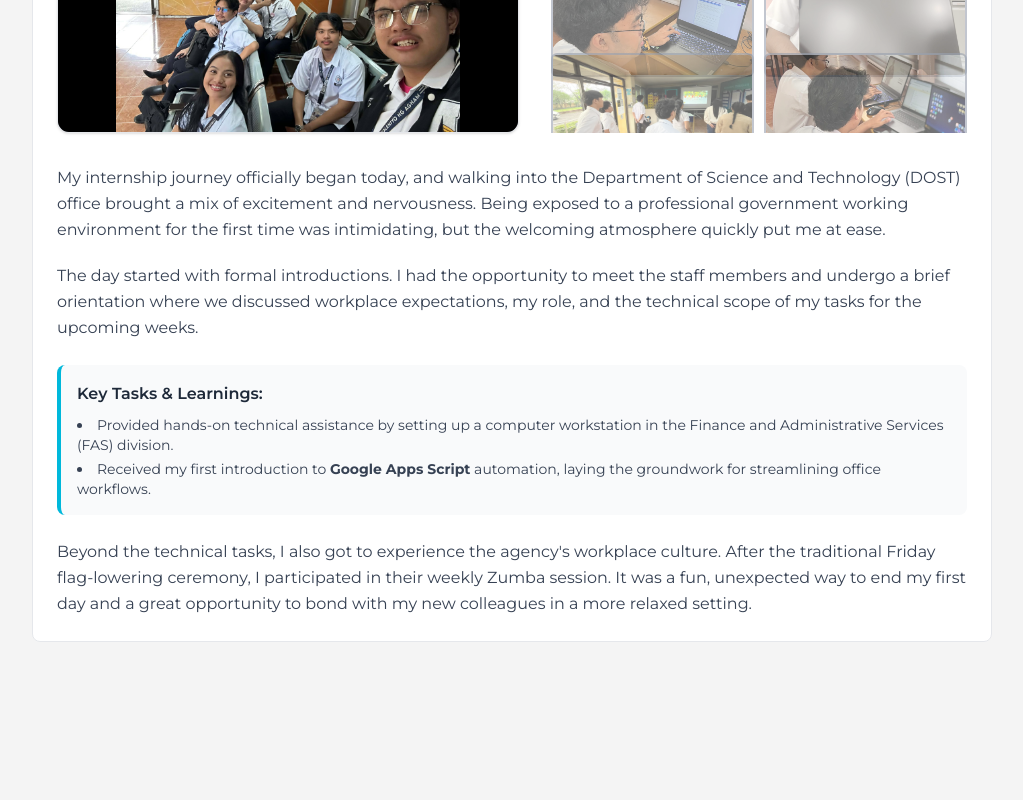
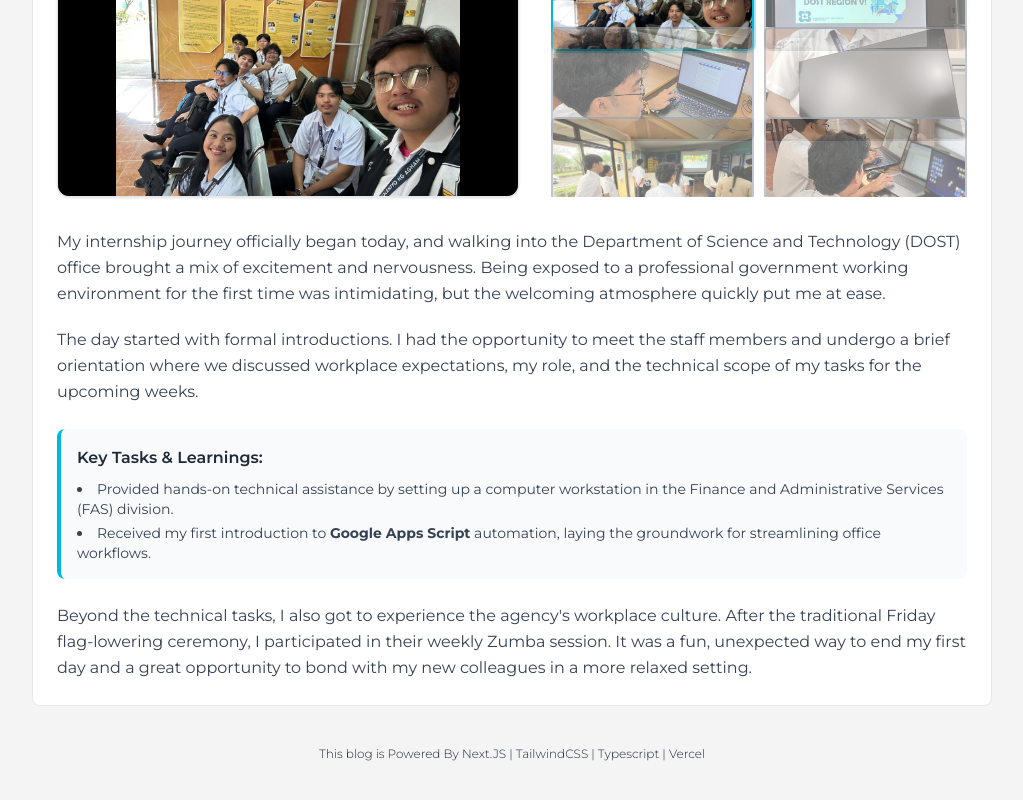
Before and after one commit to ybunnn-dev/ybunnn-blog, a Next.js app: page / in a window 1280 px wide. Shown: the part 2431-3231 px from the top of the page, without its empty margins (128-1151 px from the left). Before the commit the page ends 3153 px from the top, so only its background shows below. Built offline with nearby package versions, Linux system fonts and the light colour scheme.

Commit message:
for test deployment

```diff
--- a/app/page.tsx
+++ b/app/page.tsx
@@ -201,6 +201,9 @@ export default function Home() {
           </div>
         </div>
       </main>
+      <div className="w-full flex items-center justify-center text-gray-800 dark:text-white font-light text-xs">
+         <p>This blog is Powered By Next.JS | TailwindCSS | Typescript | Vercel</p>
+      </div>
     </div>
   );
 }
--- a/app/sections/narrative/navigation/navigation.tsx
+++ b/app/sections/narrative/navigation/navigation.tsx
@@ -2,15 +2,16 @@
 
 import { SetStateAction, useState } from "react";
 
-export default function NarrativeNavigation({ onSelectNarrative }) {
-  // Generate an array of 13 weeks based on your Feb 20 - May 16 timeline
+type Props = {
+  onSelectNarrative?: (week: string) => void;
+};
+
+export default function NarrativeNavigation({ onSelectNarrative }: Props) {
   const weeks = Array.from({ length: 13 }, (_, i) => `Week ${i + 1}`);
 
-  // Default to Week 1
   const [activeWeek, setActiveWeek] = useState(weeks[0]);
 
-  // Handler for changing week
-  const handleWeekClick = (week: SetStateAction<string>) => {
+  const handleWeekClick = (week: string) => {
     setActiveWeek(week);
     if (onSelectNarrative) onSelectNarrative(week);
   };
--- a/app/sections/overview.tsx
+++ b/app/sections/overview.tsx
@@ -1,6 +1,6 @@
 export default function Overview() {
   return (
-    <div className="bg-white dark:bg-[#1E293B] rounded-lg p-6 border border-gray-200 dark:border-gray-700 text-header_text dark:text-gray-300 transition-colors duration-300">
+    <div className="bg-white dark:bg-[#1E293B] rounded-lg p-6 pb-22 border border-gray-200 dark:border-gray-700 text-header_text dark:text-gray-300 transition-colors duration-300">
 
       <h2 className="font-semibold text-xl mb-5 text-gray-800 dark:text-white">Internship Overview</h2>
 
```
